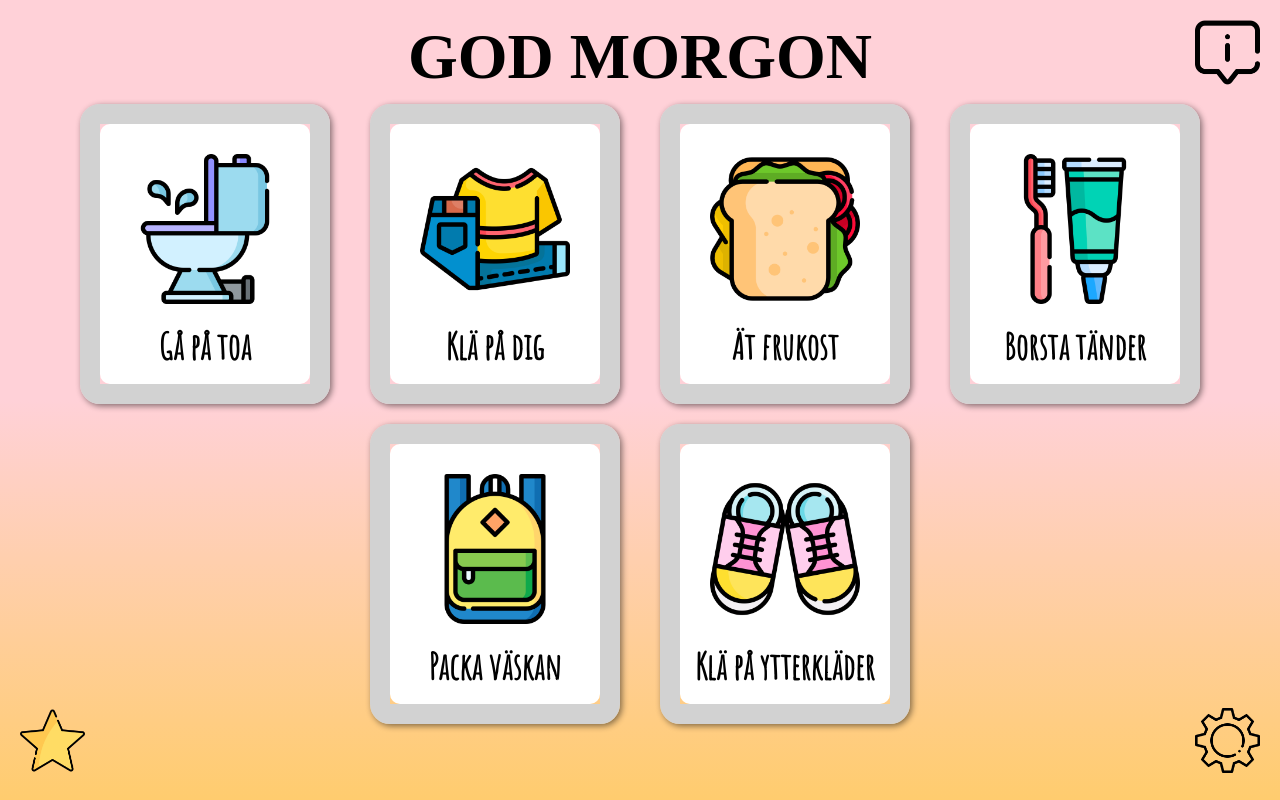
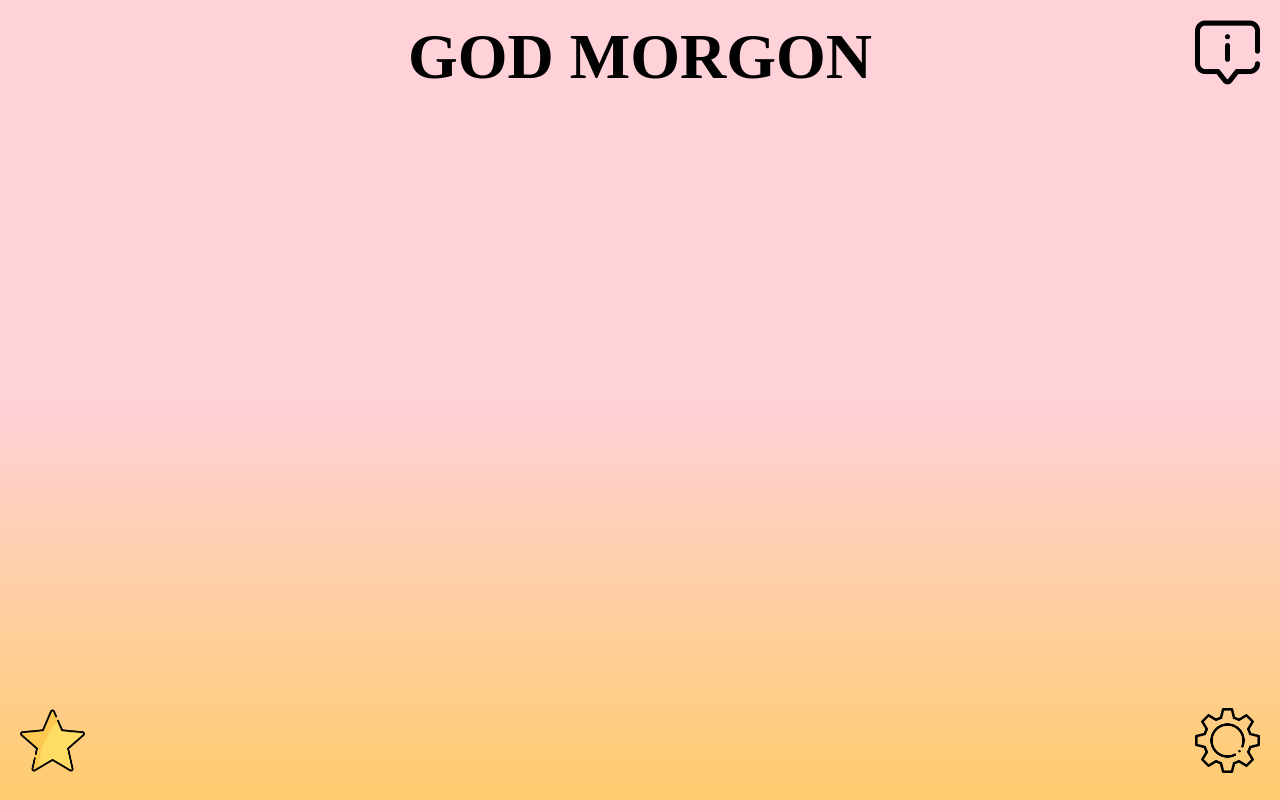
Before and after one commit to elinamren/kids-routine, a React (Create React App) app: page / in a window 1280 px wide. Built offline with nearby package versions, Linux system fonts and the light colour scheme; a web font is replaced by a local one.

Commit message:
moved all state to app so I could use it in the cards component to show the picked tasks

```diff
--- a/src/App.js
+++ b/src/App.js
@@ -7,6 +7,7 @@ import { useEffect, useState } from "react";
 import Star from "./components/Star";
 import Settings from "./components/Settings";
 import Winner from "./components/Winner";
+import morningCards from "./components/morningCards";
 
 function App() {
   const [earnedStars, setEarnedStars] = useState([]);
@@ -100,10 +101,38 @@ function App() {
     return Math.floor(Math.random() * number + 1);
   }
 
+  // Pick tasks  settings
+
+  const [checkedCheckboxes, setCheckedCheckboxes] = useState([]);
+
+  function handleCheckbox(event) {
+    if (event.target.checked) {
+      checkedCheckboxes.push(event.target.value);
+    } else if (!event.target.checked) {
+      const newCardsArray = checkedCheckboxes.splice(
+        checkedCheckboxes.indexOf(event.target.value),
+        1
+      );
+      setCheckedCheckboxes(newCardsArray);
+    }
+    console.log(checkedCheckboxes);
+  }
+
+  const [newMorningCards, setNewMorningCards] = useState([]);
+  function handleNewCards() {
+    const newMorningTasks = morningCards.filter((card) =>
+      checkedCheckboxes.includes(card.title)
+    );
+    setNewMorningCards(newMorningTasks);
+    console.log(newMorningCards);
+  }
+
+  // -------------------
+
   return (
     <div className="App">
       <Header name={name} />
-      <Cards onClick={countStars} />
+      <Cards onClick={countStars} newMorningCards={newMorningCards} />
       <IconButton
         src="images/info.png"
         alt="info"
@@ -153,6 +182,8 @@ function App() {
         onChange={handleInputValue}
         handleName={handleName}
         deleteStars={deleteStars}
+        handleNewCards={handleNewCards}
+        handleCheckbox={handleCheckbox}
       />
       <Winner
         name={name}
--- a/src/components/Cards.js
+++ b/src/components/Cards.js
@@ -1,10 +1,9 @@
 import Card from "./Card.js";
-import cardsMorning from "./cards-morning.js";
 
 const Cards = (props) => {
   return (
     <div className="cards-container">
-      {cardsMorning.map((card) => {
+      {props.newMorningCards.map((card) => {
         return (
           <Card
             onClick={props.onClick}
--- a/src/components/Settings.js
+++ b/src/components/Settings.js
@@ -1,31 +1,5 @@
 import morningCards from "./morningCards";
-import { useState } from "react";
-
 const Settings = (props) => {
-  const [checkedCheckboxes, setCheckedCheckboxes] = useState([]);
-
-  function handleCheckbox(event) {
-    if (event.target.checked) {
-      checkedCheckboxes.push(event.target.value);
-    } else if (!event.target.checked) {
-      const newCardsArray = checkedCheckboxes.splice(
-        checkedCheckboxes.indexOf(event.target.value),
-        1
-      );
-      setCheckedCheckboxes(newCardsArray);
-    }
-    console.log(checkedCheckboxes);
-  }
-
-  const [newMorningCards, setNewMorningCards] = useState([]);
-  function handleNewCards() {
-    const newMorningTasks = morningCards.filter((card) =>
-      checkedCheckboxes.includes(card.title)
-    );
-    setNewMorningCards(newMorningTasks);
-    console.log(newMorningCards);
-  }
-
   return (
     <div className="container settings" style={props.style}>
       <h2>Inställningar</h2>
@@ -43,7 +17,7 @@ const Settings = (props) => {
             <input
               type="checkbox"
               name={card.title}
-              onClick={handleCheckbox}
+              onClick={props.handleCheckbox}
               value={card.title}
             />
             <label htmlFor={card.title}>{card.title}</label>
@@ -51,9 +25,9 @@ const Settings = (props) => {
         );
       })}
 
-      <button onClick={handleNewCards}>spara</button>
+      <button onClick={props.handleNewCards}>spara</button>
       <br />
-      {newMorningCards.map((card) => {
+      {/* {newMorningCards.map((card) => {
         return (
           <div
             style={{
@@ -68,7 +42,7 @@ const Settings = (props) => {
             <h3>{card.title}</h3>
           </div>
         );
-      })}
+      })} */}
       <br />
       <p>Nollställ insamlade stjärnor</p>
       <button onClick={props.deleteStars}>Ok</button>
```
